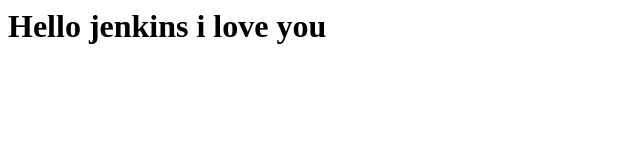
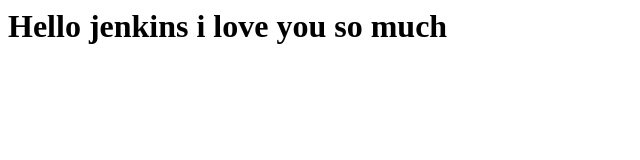
Before and after one commit to kunvisal/test_jenkins, a plain HTML site: page index.html in a window 1280 px wide. Shown: the whole page, without its empty margins (0-640 px from the left). Drawn offline with Linux system fonts and the light colour scheme.

Commit message:
Update index.html

```diff
--- a/index.html
+++ b/index.html
@@ -1 +1 @@
-<h1>Hello jenkins i love you<h1>
+<h1>Hello jenkins i love you so much<h1>
```
